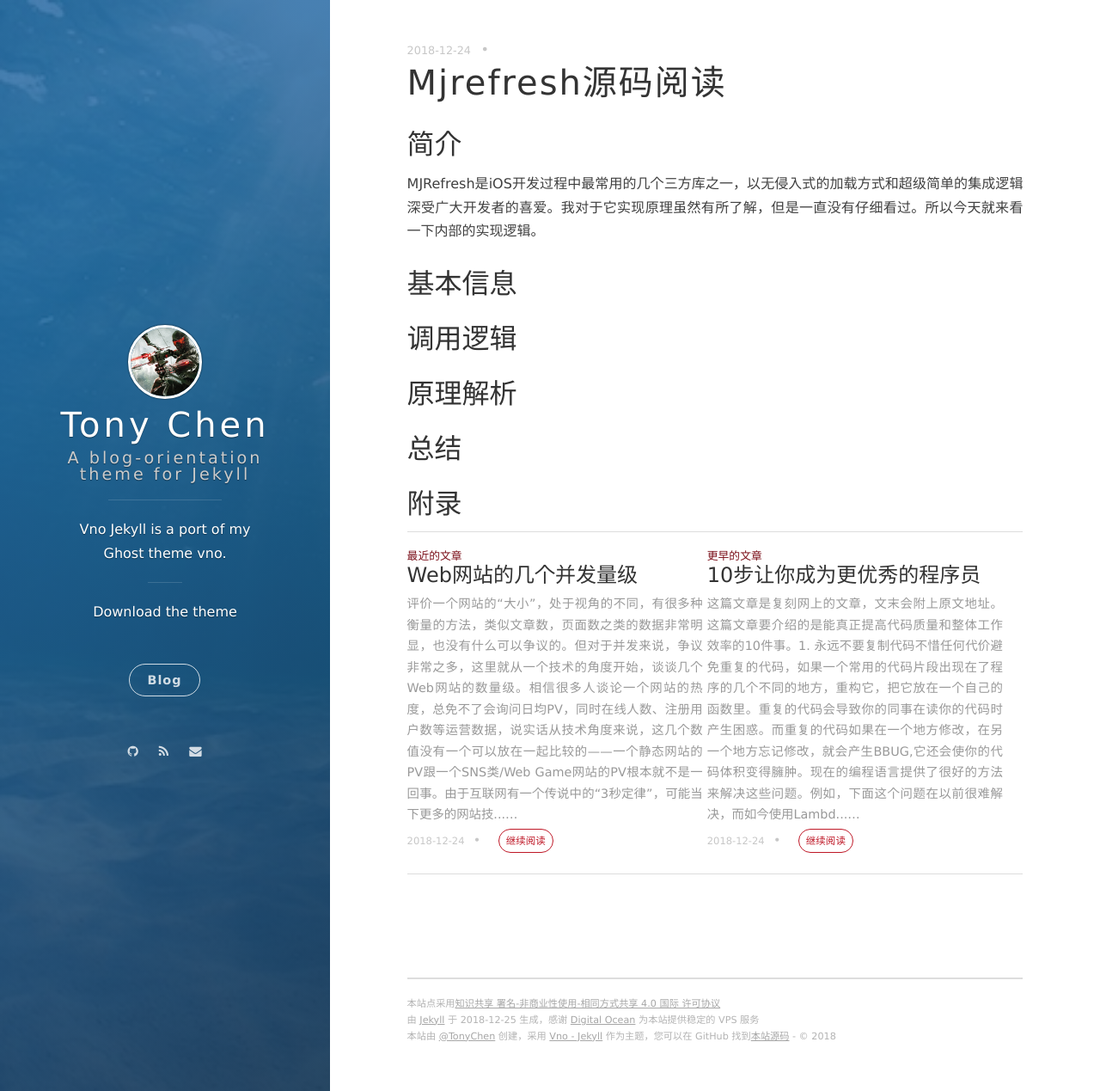
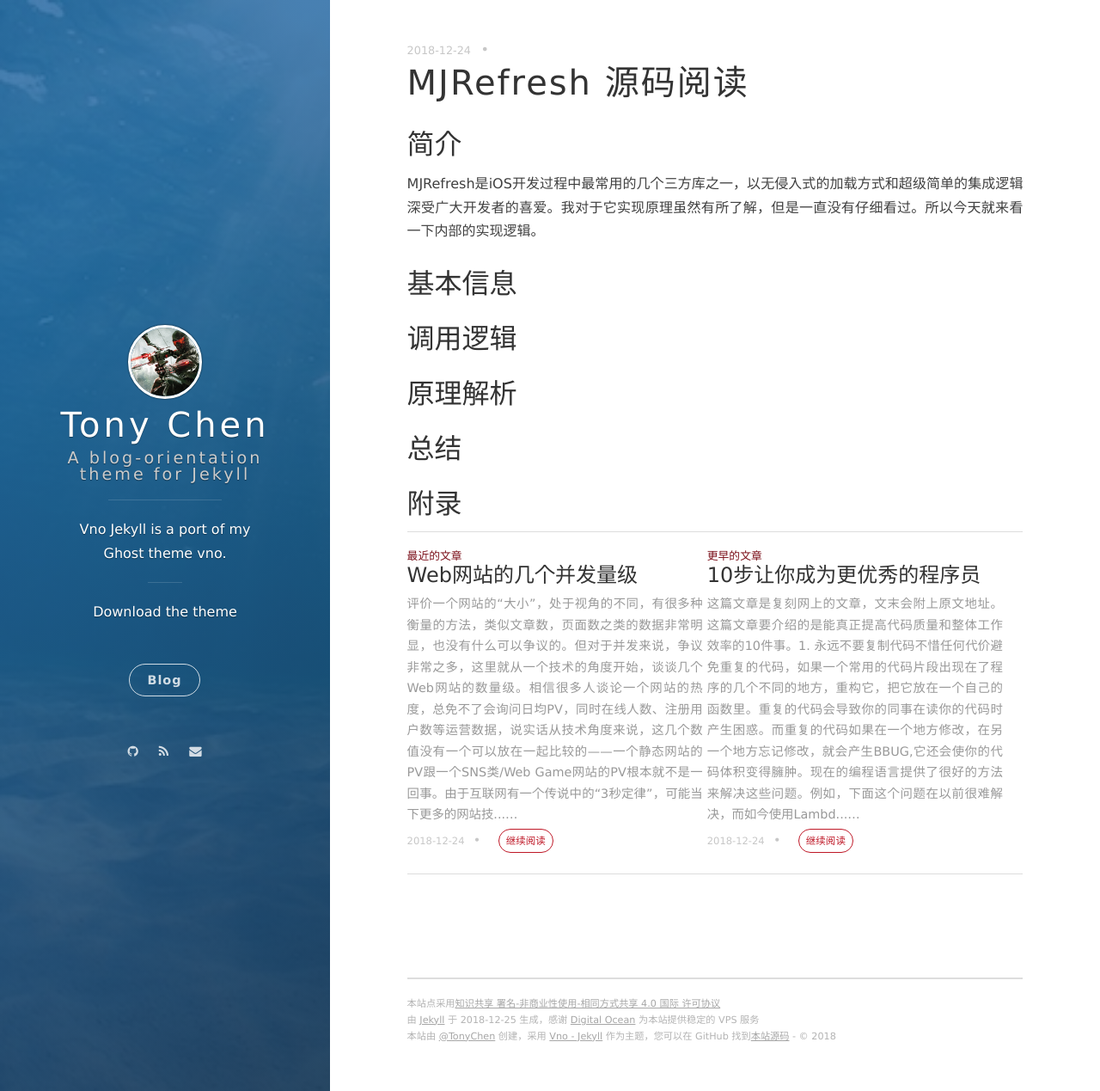
Before and after one commit to sariel89/sariel89.github.io, a Jekyll site: the page built from _posts/2018-12-24-MJRefresh源码阅读.md, in a window 1280 px wide and 1269 px high. Shown: the whole window at 86% size. Built offline with Jekyll 4.4.1, drawn with Linux system fonts in a browser that asks for light colours; nearby versions of some CDN libraries; comment, search, counter and statistics services are not loaded; part of the change alters nothing that is shown.

Commit message:
更新标题

```diff
--- a/_posts/2018-12-24-MJRefresh源码阅读.md
+++ b/_posts/2018-12-24-MJRefresh源码阅读.md
@@ -1,5 +1,6 @@
 ---
 layout: post
+title: MJRefresh 源码阅读
 ---
 ## 简介
 MJRefresh是iOS开发过程中最常用的几个三方库之一，以无侵入式的加载方式和超级简单的集成逻辑深受广大开发者的喜爱。我对于它实现原理虽然有所了解，但是一直没有仔细看过。所以今天就来看一下内部的实现逻辑。
```
